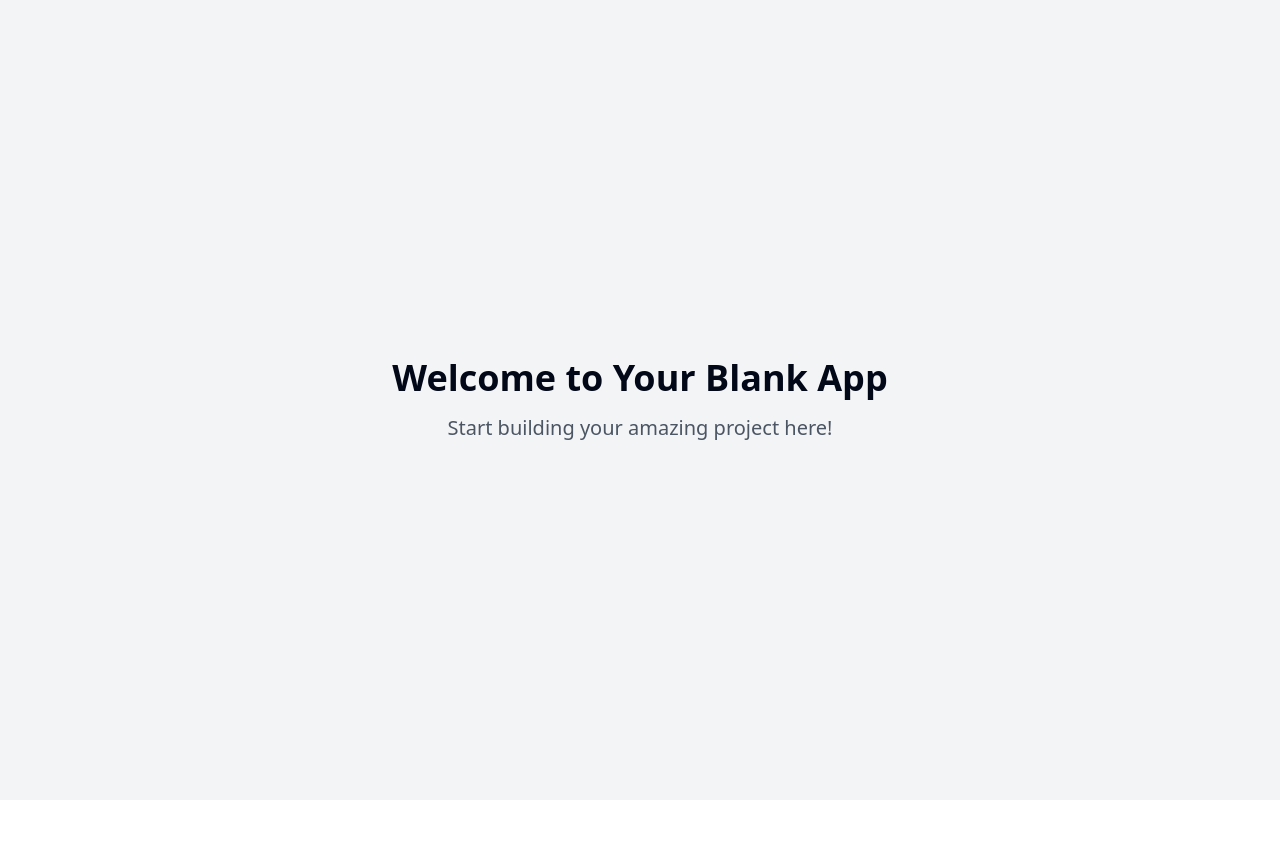
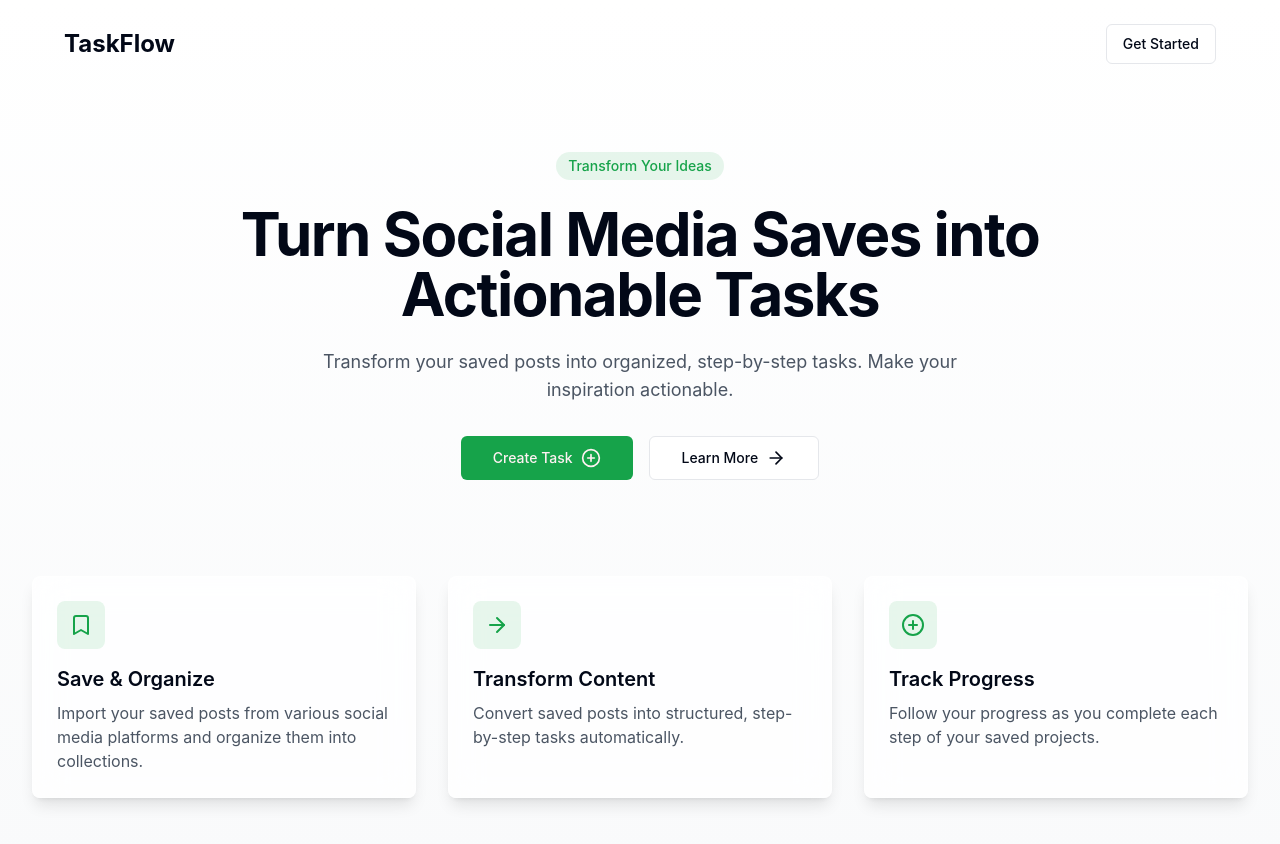
Before and after one commit to jeynieedaniels96/inspiration-to-action, a React (Vite) app: page / in a window 1280 px wide. Shown: the top 844 px of the page. Before the commit the page ends 800 px from the top, so only its background shows below. Built offline with nearby package versions, Linux system fonts and the light colour scheme.

Commit message:
Add social media content plugin
Implement a plugin app that enhances user interaction with saved content on social media, converting posts into actionable, step-by-step tasks for easier execution of ideas such as recipes, DIY projects, and tutorials.
[skip gpt_engineer]

```diff
--- a/package.json
+++ b/package.json
@@ -45,6 +45,7 @@
     "cmdk": "^1.0.0",
     "date-fns": "^3.6.0",
     "embla-carousel-react": "^8.3.0",
+    "framer-motion": "^11.11.17",
     "input-otp": "^1.2.4",
     "lucide-react": "^0.451.0",
     "next-themes": "^0.3.0",
--- a/src/index.css
+++ b/src/index.css
@@ -6,63 +6,24 @@
   :root {
     --background: 0 0% 100%;
     --foreground: 222.2 84% 4.9%;
-
     --card: 0 0% 100%;
     --card-foreground: 222.2 84% 4.9%;
-
     --popover: 0 0% 100%;
     --popover-foreground: 222.2 84% 4.9%;
-
-    --primary: 222.2 47.4% 11.2%;
-    --primary-foreground: 210 40% 98%;
-
-    --secondary: 210 40% 96.1%;
-    --secondary-foreground: 222.2 47.4% 11.2%;
-
-    --muted: 210 40% 96.1%;
-    --muted-foreground: 215.4 16.3% 46.9%;
-
-    --accent: 210 40% 96.1%;
-    --accent-foreground: 222.2 47.4% 11.2%;
-
+    --primary: 142.1 76.2% 36.3%;
+    --primary-foreground: 355.7 100% 97.3%;
+    --secondary: 220 14.3% 95.9%;
+    --secondary-foreground: 220.9 39.3% 11%;
+    --muted: 220 14.3% 95.9%;
+    --muted-foreground: 220 8.9% 46.1%;
+    --accent: 220 14.3% 95.9%;
+    --accent-foreground: 220.9 39.3% 11%;
     --destructive: 0 84.2% 60.2%;
-    --destructive-foreground: 210 40% 98%;
-
-    --border: 214.3 31.8% 91.4%;
-    --input: 214.3 31.8% 91.4%;
-    --ring: 222.2 84% 4.9%;
-
-    --radius: 0.5rem;
-  }
-
-  .dark {
-    --background: 222.2 84% 4.9%;
-    --foreground: 210 40% 98%;
-
-    --card: 222.2 84% 4.9%;
-    --card-foreground: 210 40% 98%;
-
-    --popover: 222.2 84% 4.9%;
-    --popover-foreground: 210 40% 98%;
-
-    --primary: 210 40% 98%;
-    --primary-foreground: 222.2 47.4% 11.2%;
-
-    --secondary: 217.2 32.6% 17.5%;
-    --secondary-foreground: 210 40% 98%;
-
-    --muted: 217.2 32.6% 17.5%;
-    --muted-foreground: 215 20.2% 65.1%;
-
-    --accent: 217.2 32.6% 17.5%;
-    --accent-foreground: 210 40% 98%;
-
-    --destructive: 0 62.8% 30.6%;
-    --destructive-foreground: 210 40% 98%;
-
-    --border: 217.2 32.6% 17.5%;
-    --input: 217.2 32.6% 17.5%;
-    --ring: 212.7 26.8% 83.9%;
+    --destructive-foreground: 210 20% 98%;
+    --border: 220 13% 91%;
+    --input: 220 13% 91%;
+    --ring: 142.1 76.2% 36.3%;
+    --radius: 0.75rem;
   }
 }
 
@@ -70,8 +31,15 @@
   * {
     @apply border-border;
   }
-
   body {
-    @apply bg-background text-foreground;
+    @apply bg-background text-foreground antialiased;
   }
 }
+
+.glass-card {
+  @apply bg-white/80 backdrop-blur-lg border border-white/20 shadow-lg;
+}
+
+.hover-scale {
+  @apply transition-transform duration-300 hover:scale-[1.02];
+}
--- a/src/pages/Index.tsx
+++ b/src/pages/Index.tsx
@@ -1,14 +1,73 @@
-// Update this page (the content is just a fallback if you fail to update the page)
+import { Button } from "@/components/ui/button";
+import { Card } from "@/components/ui/card";
+import { PlusCircle, ArrowRight, Bookmark } from "lucide-react";
+import { motion } from "framer-motion";
 
 const Index = () => {
   return (
-    <div className="min-h-screen flex items-center justify-center bg-gray-100">
-      <div className="text-center">
-        <h1 className="text-4xl font-bold mb-4">Welcome to Your Blank App</h1>
-        <p className="text-xl text-gray-600">Start building your amazing project here!</p>
-      </div>
+    <div className="min-h-screen bg-gradient-to-b from-white to-gray-50">
+      <header className="py-6 px-4 sm:px-6 lg:px-8 animate-fade-in">
+        <div className="container mx-auto flex justify-between items-center">
+          <h1 className="text-2xl font-display font-bold">TaskFlow</h1>
+          <Button variant="outline" className="hover-scale">
+            Get Started
+          </Button>
+        </div>
+      </header>
+
+      <main className="container mx-auto px-4 sm:px-6 lg:px-8 py-16">
+        <section className="text-center max-w-4xl mx-auto animate-fade-up">
+          <span className="px-3 py-1 rounded-full bg-primary/10 text-primary text-sm font-medium mb-6 inline-block">
+            Transform Your Ideas
+          </span>
+          <h2 className="text-4xl sm:text-5xl lg:text-6xl font-display font-bold mb-6 tracking-tight">
+            Turn Social Media Saves into Actionable Tasks
+          </h2>
+          <p className="text-lg text-gray-600 mb-8 max-w-2xl mx-auto">
+            Transform your saved posts into organized, step-by-step tasks. Make your inspiration actionable.
+          </p>
+          <div className="flex gap-4 justify-center">
+            <Button size="lg" className="hover-scale">
+              Create Task <PlusCircle className="ml-2 h-5 w-5" />
+            </Button>
+            <Button variant="outline" size="lg" className="hover-scale">
+              Learn More <ArrowRight className="ml-2 h-5 w-5" />
+            </Button>
+          </div>
+        </section>
+
+        <section className="mt-24 grid md:grid-cols-3 gap-8">
+          {features.map((feature, index) => (
+            <Card key={feature.title} className="glass-card p-6 hover-scale">
+              <div className="h-12 w-12 rounded-lg bg-primary/10 flex items-center justify-center mb-4">
+                {feature.icon}
+              </div>
+              <h3 className="text-xl font-display font-semibold mb-2">{feature.title}</h3>
+              <p className="text-gray-600">{feature.description}</p>
+            </Card>
+          ))}
+        </section>
+      </main>
     </div>
   );
 };
 
+const features = [
+  {
+    title: "Save & Organize",
+    description: "Import your saved posts from various social media platforms and organize them into collections.",
+    icon: <Bookmark className="h-6 w-6 text-primary" />,
+  },
+  {
+    title: "Transform Content",
+    description: "Convert saved posts into structured, step-by-step tasks automatically.",
+    icon: <ArrowRight className="h-6 w-6 text-primary" />,
+  },
+  {
+    title: "Track Progress",
+    description: "Follow your progress as you complete each step of your saved projects.",
+    icon: <PlusCircle className="h-6 w-6 text-primary" />,
+  },
+];
+
 export default Index;
--- a/tailwind.config.ts
+++ b/tailwind.config.ts
@@ -18,12 +18,20 @@ export default {
       },
     },
     extend: {
+      fontFamily: {
+        sans: ["SF Pro Text", "system-ui", "sans-serif"],
+        display: ["SF Pro Display", "system-ui", "sans-serif"],
+      },
       colors: {
         border: "hsl(var(--border))",
         input: "hsl(var(--input))",
         ring: "hsl(var(--ring))",
         background: "hsl(var(--background))",
         foreground: "hsl(var(--foreground))",
+        success: {
+          DEFAULT: "#4CAF50",
+          foreground: "#ffffff",
+        },
         primary: {
           DEFAULT: "hsl(var(--primary))",
           foreground: "hsl(var(--primary-foreground))",
@@ -53,24 +61,24 @@ export default {
           foreground: "hsl(var(--card-foreground))",
         },
       },
-      borderRadius: {
-        lg: "var(--radius)",
-        md: "calc(var(--radius) - 2px)",
-        sm: "calc(var(--radius) - 4px)",
-      },
       keyframes: {
-        "accordion-down": {
-          from: { height: "0" },
-          to: { height: "var(--radix-accordion-content-height)" },
+        "fade-up": {
+          "0%": { opacity: "0", transform: "translateY(10px)" },
+          "100%": { opacity: "1", transform: "translateY(0)" },
         },
-        "accordion-up": {
-          from: { height: "var(--radix-accordion-content-height)" },
-          to: { height: "0" },
+        "fade-in": {
+          "0%": { opacity: "0" },
+          "100%": { opacity: "1" },
+        },
+        "scale-in": {
+          "0%": { transform: "scale(0.95)", opacity: "0" },
+          "100%": { transform: "scale(1)", opacity: "1" },
         },
       },
       animation: {
-        "accordion-down": "accordion-down 0.2s ease-out",
-        "accordion-up": "accordion-up 0.2s ease-out",
+        "fade-up": "fade-up 0.5s ease-out",
+        "fade-in": "fade-in 0.3s ease-out",
+        "scale-in": "scale-in 0.2s ease-out",
       },
     },
   },
```
Also changed, not shown: 1 other file (tests, documents, lock files or other folders).
